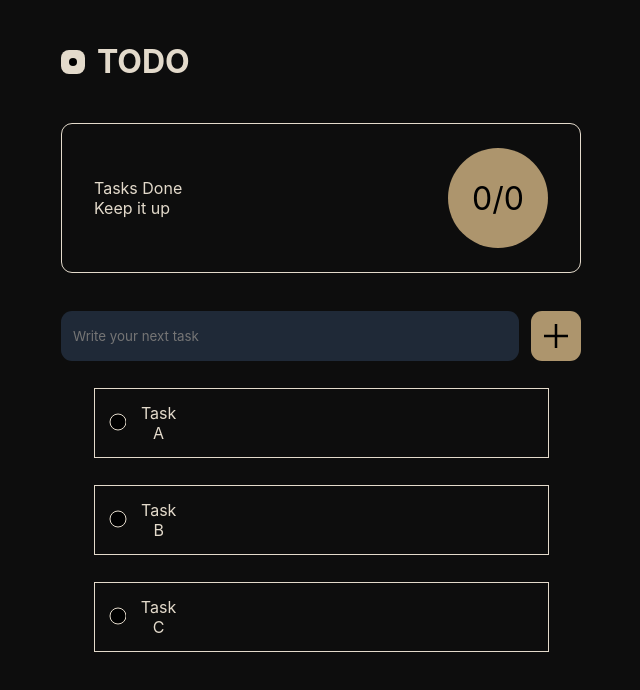
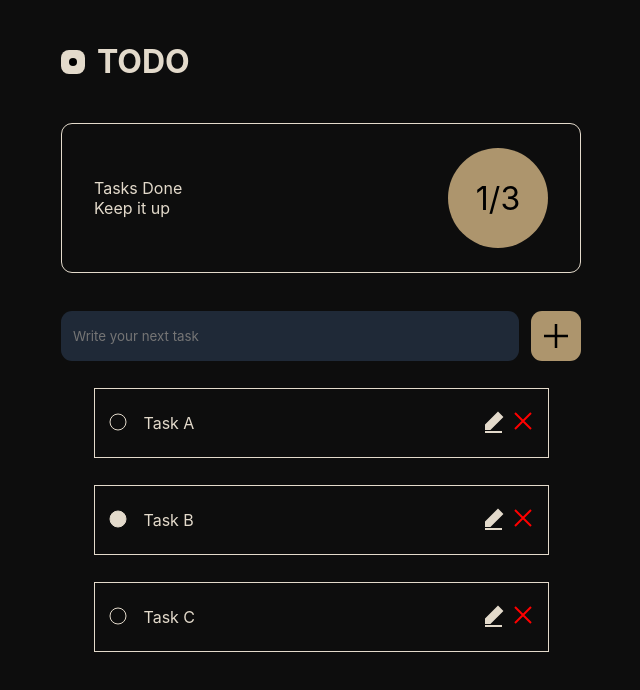
Before and after one commit to kate-arnold/react-to-do-list, a React (Create React App) app: page / in a window 1280 px wide. Shown: the top 690 px of the page, without its empty margins (319-959 px from the left). Built offline with nearby package versions, Linux system fonts and the light colour scheme.

Commit message:
Add icons and implement task add field

```diff
--- a/src/App.js
+++ b/src/App.js
@@ -12,12 +12,16 @@ function Home() {
     {title: 'Task B', id: self.crypto.randomUUID(), is_completed: true},
     {title: 'Task C', id: self.crypto.randomUUID(), is_completed: false},
   ]);
+  const todos_completed = todos.filter(
+    (todo) => todo.is_completed === true
+  ).length;
+  const total_todos = todos.length;
 
   return (
     <div className="wrapper">
       <Header />
-      <TODOHero todos_completed={0} total_todos={0} />
-      <Form />
+      <TODOHero todos_completed={todos_completed} total_todos={total_todos} />
+      <Form setTodos={setTodos} />
       <TODOList todos={todos} />
     </div>
   );
--- a/src/components/Form.jsx
+++ b/src/components/Form.jsx
@@ -1,7 +1,8 @@
-function Form() {
+function Form({setTodos}) {
   const handleSubmit = (event) => {
     event.preventDefault();
-    // reset the form
+    const value = event.target.todo.value;
+    setTodos((prevTodos) => [...prevTodos, {title: value, id: self.crypto.randomUUID(), is_completed: false }]);
     event.target.reset();
   };
 
--- a/src/components/TODOList.jsx
+++ b/src/components/TODOList.jsx
@@ -2,22 +2,22 @@ function Item({ item }) {
   return (
     <li id={item?.id} className="todo_item">
       <button className="todo_items_left">
-        <svg xmlns="http://www.w3.org/2000/svg" width="25" height="25" stroke="#e3dacb">
-          <circle cx="11" cy="11" fillRule="nonzero" r="8" />
+        <svg xmlns="http://www.w3.org/2000/svg" width="25" height="25" stroke="currentColor" fill={item.is_completed ? "currentColor" : "none"}>
+          <circle cx="11" cy="11" r="8" />
         </svg>
         <p>{item?.title}</p>
       </button>
       <div className="todo_items_right">
         <button>
           <span className="visually-hidden">Edit</span>
-          <svg>
-            <path d="" />
+          <svg xmlns="http://www.w3.org/2000/svg" width="25" height="25" stroke="currentColor" strokeWidth="2" fill="none">
+            <path d="M20,8 L8,20 L4,20 L4,16 L16,4z M3,23 L20,23" />
           </svg>
         </button>
         <button>
           <span className="visually-hidden">Delete</span>
-          <svg>
-            <path d="" />
+          <svg xmlns="http://www.w3.org/2000/svg" width="25" height="25" stroke="red" strokeWidth="2" fill="none">
+            <path d="M4,4 L20,20 M4,20 L20,4" />
           </svg>
         </button>
       </div>
```
